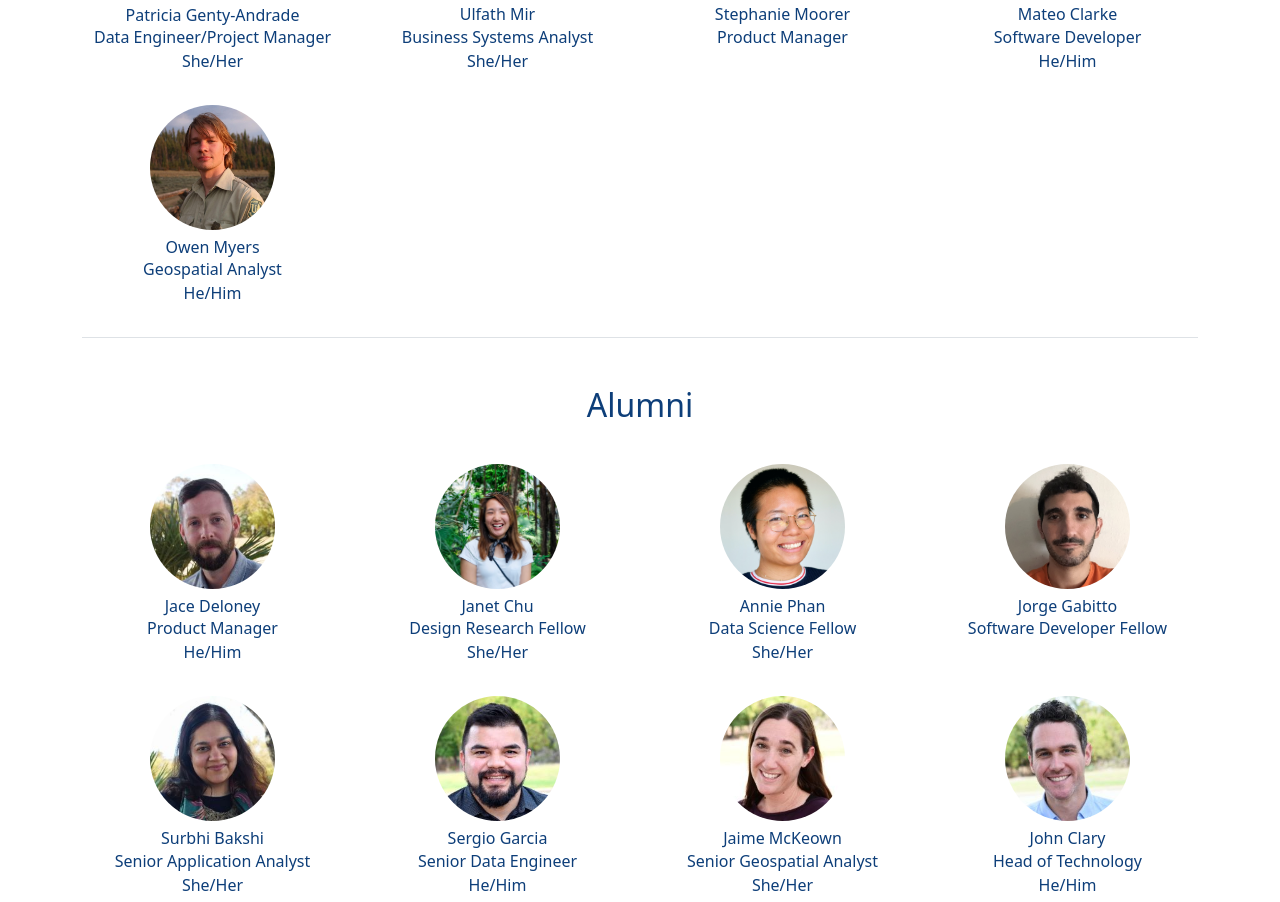
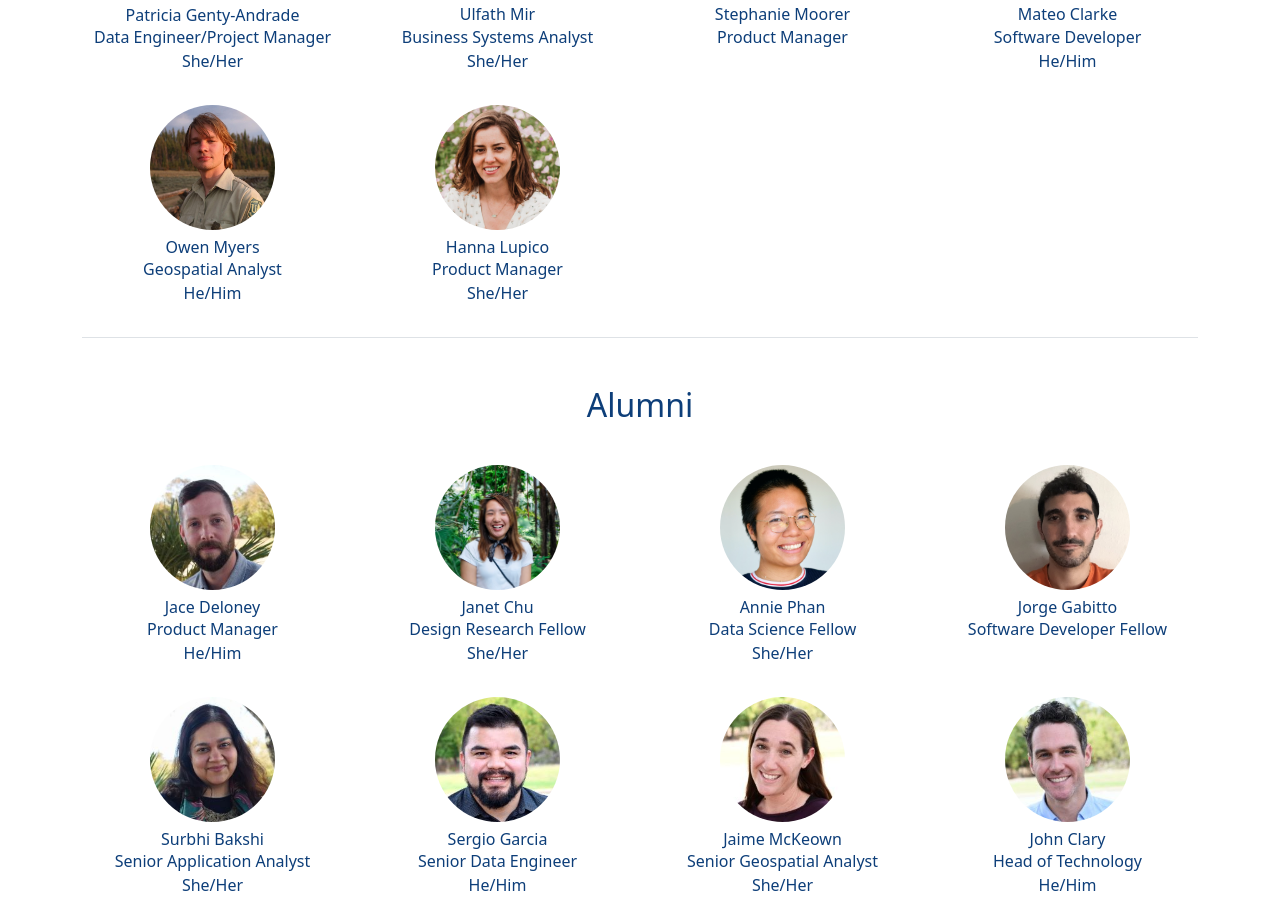
Before and after one commit to cityofaustin/atd-product, a Next.js app: page /about in a window 1280 px wide. Shown: the part 2890-3792 px from the top of the page. Built offline with nearby package versions, Linux system fonts and the light colour scheme; no server answers.

Commit message:
add Hanna to team site

```diff
--- a/pages/about/index.js
+++ b/pages/about/index.js
@@ -210,6 +210,12 @@ const TEAM_MEMBERS = [
     title: "Geospatial Analyst",
     pronouns: "He/Him",
     src: "assets/headshots/owen_myers.jpg",
+  },
+    {
+    name: "Hanna Lupico",
+    title: "Product Manager",
+    pronouns: "She/Her",
+    src: "assets/headshots/hanna_lupico.jpg",
   },
 ];
 
```
Also changed, not shown: public/assets/headshots/hanna_lupico.jpg (added).
